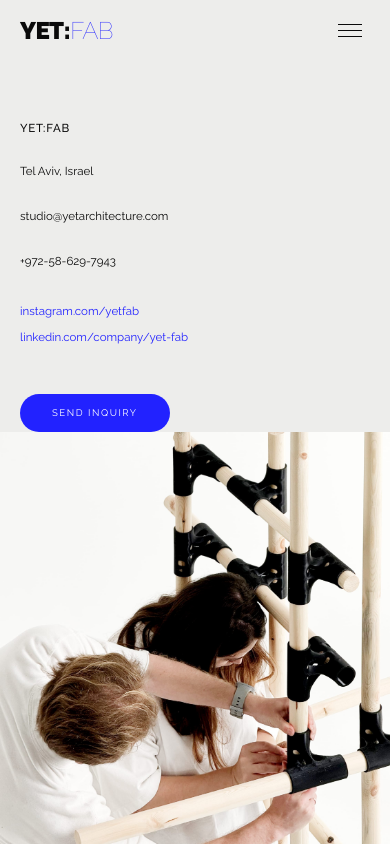
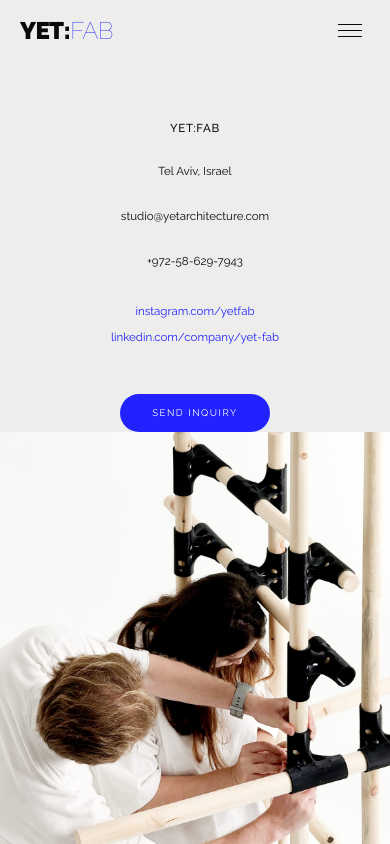
Before and after one commit to yetarch-cyber/yet-fab-web, a Next.js app: page /contact in a window 390 px wide. Shown: the top 844 px of the page. Built offline with nearby package versions, Linux system fonts and the light colour scheme.

Commit message:
Contact mobile: center info, gap below photo

```diff
--- a/app/contact/page.tsx
+++ b/app/contact/page.tsx
@@ -13,8 +13,8 @@
   return (
     <main className="min-h-screen pb-20">
       <div className="grid grid-cols-1 md:grid-cols-[minmax(320px,1fr)_auto]">
-        {/* Info column — offset right / down */}
-        <div className="flex flex-col gap-6 px-5 md:pl-[100px] md:pr-10 pt-[120px] md:pt-[200px]">
+        {/* Info column */}
+        <div className="flex flex-col items-center md:items-start gap-6 px-5 md:pl-[100px] md:pr-10 pt-[120px] md:pt-[200px] text-center md:text-left">
           <p className="text-[0.72rem] tracking-[0.06em] font-medium text-[#0A0A0A]">
             YET:FAB
           </p>
@@ -33,7 +33,7 @@
           >
             +972-58-629-7943
           </Link>
-          <div className="flex flex-col gap-2 mt-2">
+          <div className="flex flex-col gap-2 mt-2 items-center md:items-start">
             <Link
               href="https://www.instagram.com/yetfab/"
               target="_blank"
@@ -54,7 +54,7 @@
 
           <Link
             href="/contact/inquiry"
-            className="mt-6 inline-block bg-[#2222FF] text-white text-[0.6rem] tracking-[0.16em] uppercase px-8 py-3 rounded-full hover:opacity-90 transition-opacity w-fit"
+            className="mt-6 inline-block bg-[#2222FF] text-white text-[0.6rem] tracking-[0.16em] uppercase px-8 py-3 rounded-full hover:opacity-90 transition-opacity"
           >
             SEND INQUIRY
           </Link>
@@ -62,7 +62,7 @@
 
         {/* Image — native ratio (2264x3019), 1080px tall, flush to right edge */}
         <div
-          className="relative w-full md:w-auto md:h-[1080px]"
+          className="relative w-full md:w-auto md:h-[1080px] mb-16 md:mb-0"
           style={{ aspectRatio: "2264 / 3019" }}
         >
           <Img
```
